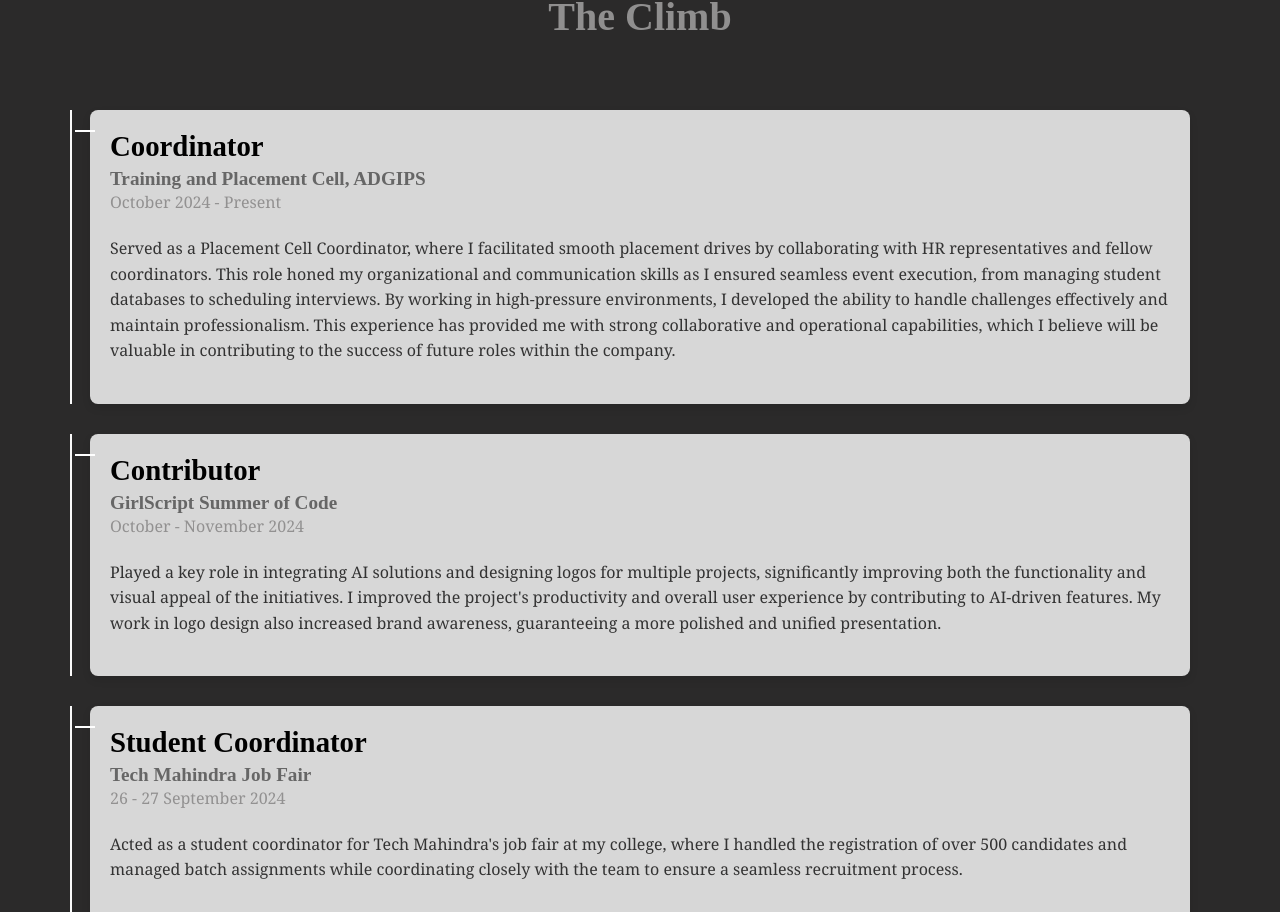
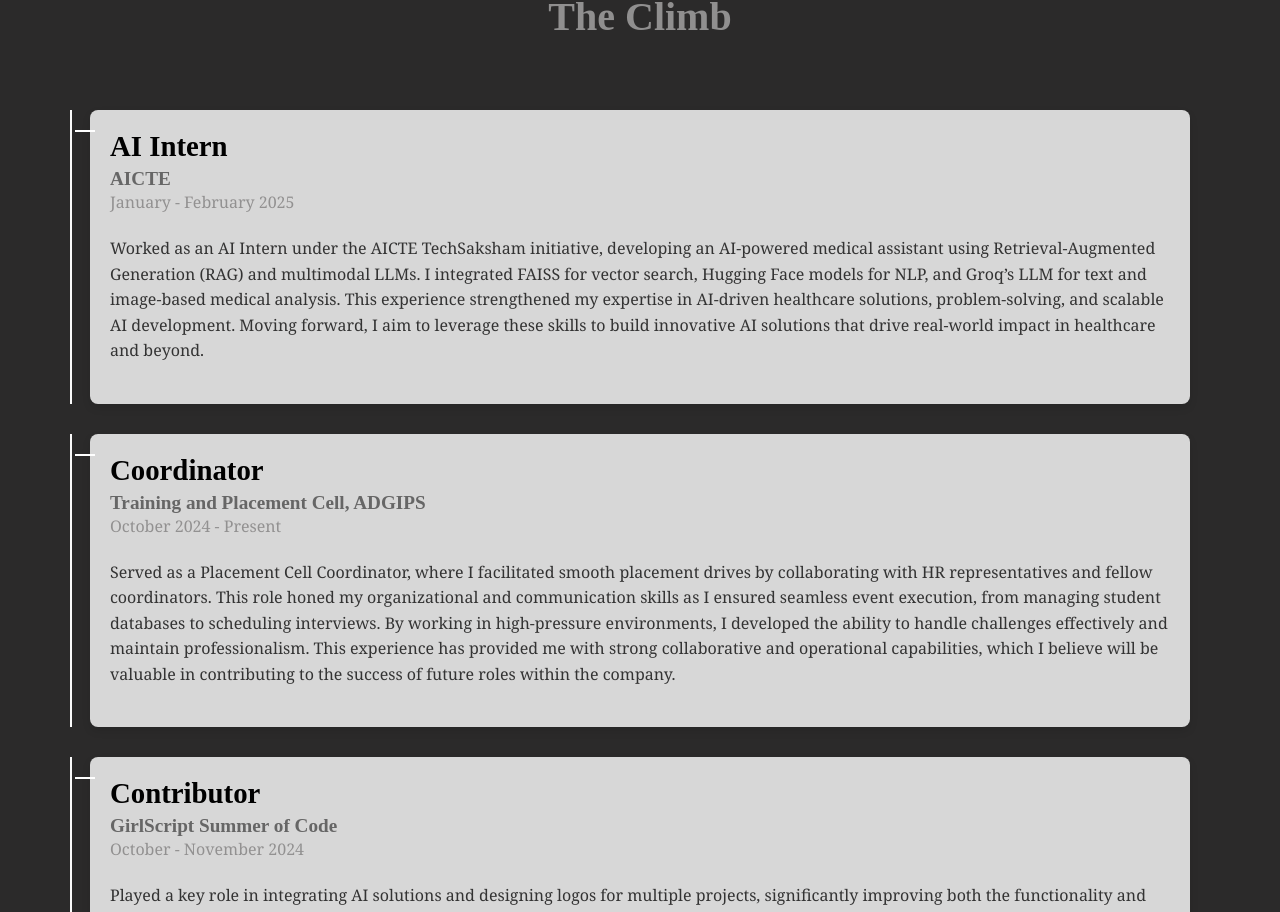
Before and after one commit to garimabhayanaa/portfolio, a React (Create React App) app: page / in a window 1280 px wide. Shown: the part 3398-4310 px from the top of the page. Built offline with nearby package versions, Linux system fonts and the light colour scheme.

Commit message:
Update Climb.js

```diff
--- a/src/components/Climb.js
+++ b/src/components/Climb.js
@@ -1,6 +1,12 @@
 import React from 'react';
 import "../stylesheets/Climb.css";
 const experiences = [
+  {
+    title: 'AI Intern',
+    organization: 'AICTE',
+    duration: 'January - February 2025',
+    description: 'Worked as an AI Intern under the AICTE TechSaksham initiative, developing an AI-powered medical assistant using Retrieval-Augmented Generation (RAG) and multimodal LLMs. I integrated FAISS for vector search, Hugging Face models for NLP, and Groq’s LLM for text and image-based medical analysis. This experience strengthened my expertise in AI-driven healthcare solutions, problem-solving, and scalable AI development. Moving forward, I aim to leverage these skills to build innovative AI solutions that drive real-world impact in healthcare and beyond.',
+  },
   {
     title: 'Coordinator',
     organization: 'Training and Placement Cell, ADGIPS',
```
